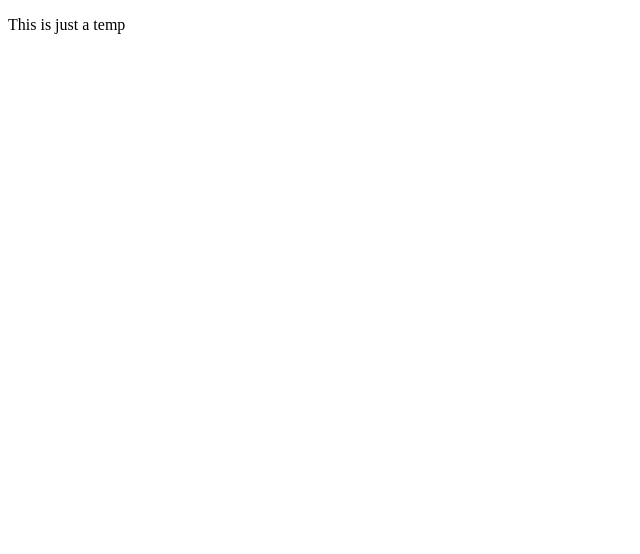
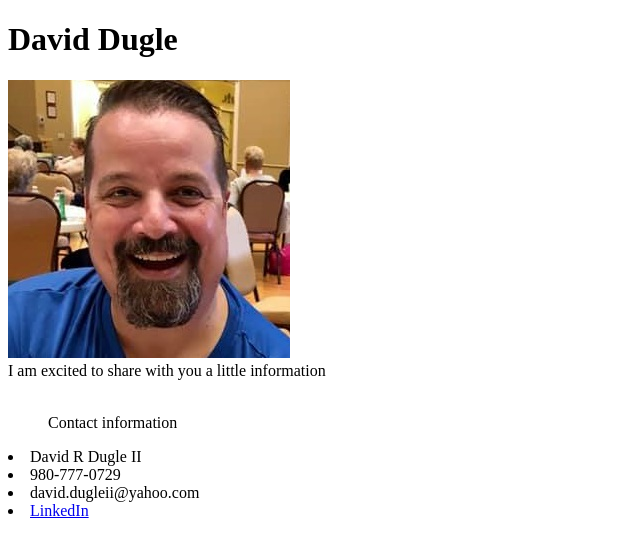
Before and after one commit to daviddugle/daviddugle.github.io, a plain HTML site: page index.html in a window 1280 px wide. Shown: the whole page, without its empty margins (0-640 px from the left). Drawn offline with Linux system fonts and the light colour scheme.

Commit message:
made updates to html

```diff
--- a/index.html
+++ b/index.html
@@ -3,9 +3,20 @@
 <head>
     <meta charset="UTF-8">
     <meta name="viewport" content="width=device-width, initial-scale=1.0">
-    <title>David Dugle</title>
+    <title>David R Dugle II</title>
 </head>
 <body>
-    <p>This is just a temp</p>
+    <h1>David Dugle</h1>
+    <img id="david" src="David.jpg" alt="photo of david">
+    <br>
+    <section>I am excited to share with you a little information </section>
+    <br>
+    <ul>Contact information</ul>
+    <li>David R Dugle II</li>
+    <li>980-777-0729</li>
+    <li>david.dugleii@yahoo.com</li>
+    <li><a href="https://www.linkedin.com/in/david-dugle-54b16641/" target="blank">LinkedIn</li>
+    <br>
+
 </body>
 </html>
```
Also changed, not shown: David.jpg (added).
